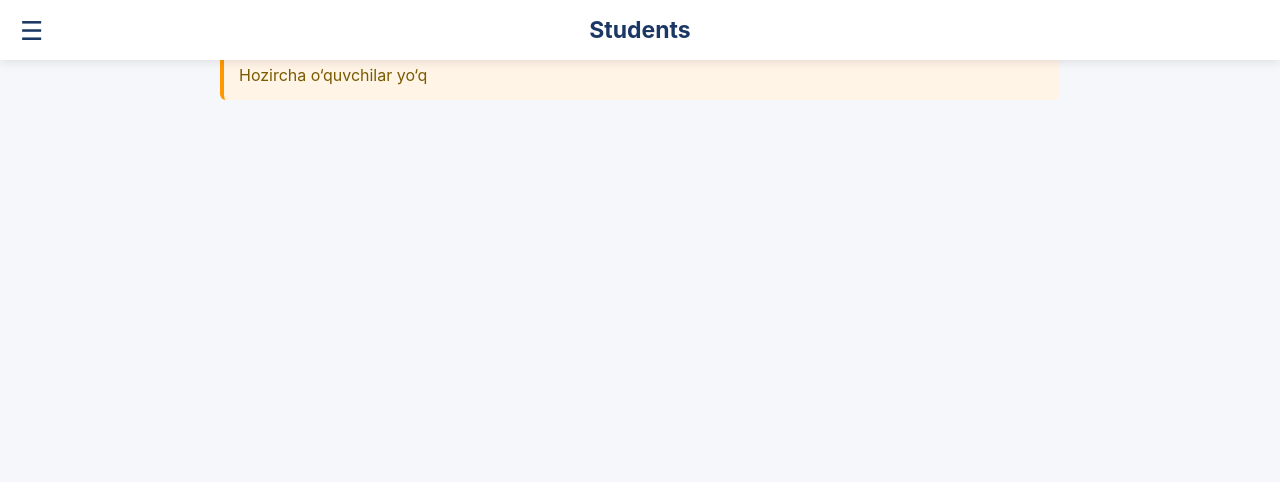
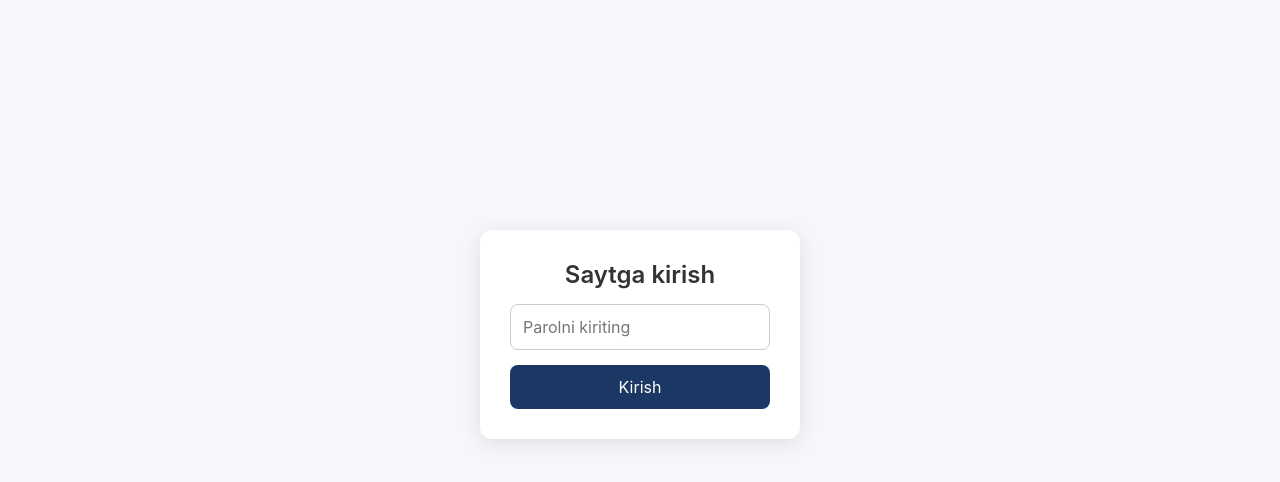
Before and after one commit to Davronbek077/studentfrontend, a React (Vite) app: page /group/1 in a window 1280 px wide. Shown: the top 482 px of the page. Built offline with nearby package versions, Linux system fonts and the light colour scheme; no server answers.

Commit message:
last bugs fixed

```diff
--- a/package.json
+++ b/package.json
@@ -13,7 +13,8 @@
     "axios": "^1.13.2",
     "react": "^18.3.1",
     "react-dom": "^18.3.1",
-    "react-router-dom": "^7.9.6"
+    "react-router-dom": "^7.9.6",
+    "react-toastify": "^11.0.5"
   },
   "devDependencies": {
     "@eslint/js": "^9.13.0",
--- a/src/App.css
+++ b/src/App.css
@@ -7,3 +7,43 @@
   padding: 25px;
   width: 100%;
 }
+
+.password-protect {
+  margin-top: 200px;
+  display: flex;
+  justify-content: center;
+  align-items: center;
+}
+
+.password-box {
+  background: white;
+  padding: 30px;
+  border-radius: 12px;
+  box-shadow: 0 4px 20px rgba(0, 0, 0, 0.1);
+  text-align: center;
+  width: 320px;
+}
+
+.password-box input {
+  width: 100%;
+  padding: 12px;
+  margin: 15px 0;
+  border-radius: 8px;
+  border: 1px solid #ccc;
+  font-size: 16px;
+}
+
+.password-box button {
+  width: 100%;
+  padding: 12px;
+  background: #1b3764;
+  color: white;
+  border: none;
+  border-radius: 8px;
+  cursor: pointer;
+  font-size: 16px;
+}
+
+.password-box button:hover {
+  background: #14294a;
+}
--- a/src/App.jsx
+++ b/src/App.jsx
@@ -10,20 +10,62 @@ import Home from "./pages/Home";
 import GroupPage from "./pages/groupPage/GroupPage";
 import StudentPage from "./pages/studentPage/StudentPage";
 
+import { ToastContainer, toast } from "react-toastify";
+import "react-toastify/dist/ReactToastify.css";
+
 const App = () => {
   const [groups, setGroups] = useState([]);
   const [sidebarOpen, setSidebarOpen] = useState(false);
 
+  const [allowed, setAllowed] = useState(false);
+  const [password, setPassword] = useState("");
+  const correctPassword = "1153";
+
+  const checkPassword = (e) => {
+    e.preventDefault();
+
+    if (password === correctPassword) {
+      setAllowed(true);
+      toast.success("Xush kelibsiz!");
+    } else {
+      toast.error("Parol noto‘g‘ri!");
+    }
+  };
+
   useEffect(() => {
-    api.get("/groups").then(res => setGroups(res.data));
+    api.get("/groups").then((res) => setGroups(res.data));
   }, []);
+
+  if (!allowed) {
+    return (
+      <>
+        <ToastContainer position="top-right" autoClose={3000} />
+
+        <div className="password-protect">
+          <form onSubmit={checkPassword} className="password-box">
+            <h2>Saytga kirish</h2>
+
+            <input
+              type="password"
+              placeholder="Parolni kiriting"
+              value={password}
+              onChange={(e) => setPassword(e.target.value)}
+            />
+
+            <button type="submit">Kirish</button>
+          </form>
+        </div>
+      </>
+    );
+  }
 
   return (
     <BrowserRouter>
+      <ToastContainer position="top-right" autoClose={3000} />
+
       <Navbar openSidebar={() => setSidebarOpen(true)} />
 
       <div className="app-container">
-
         <Sidebar
           groups={groups}
           setGroups={setGroups}
@@ -38,7 +80,6 @@ const App = () => {
             <Route path="/student/:id" element={<StudentPage />} />
           </Routes>
         </div>
-
       </div>
     </BrowserRouter>
   );
--- a/src/components/addStudentForm/AddStudentForm.jsx
+++ b/src/components/addStudentForm/AddStudentForm.jsx
@@ -1,6 +1,7 @@
 import React, { useState, useEffect } from "react";
 import { api } from "../../api/api";
 import "./AddStudentForm.css";
+import { toast } from "react-toastify";
 
 const Add = () => {
   const [groups, setGroups] = useState([]);
@@ -18,7 +19,7 @@ const Add = () => {
   const [paymentStatus, setPaymentStatus] = useState("Qilinmagan");
   const [notes, setNotes] = useState("");
 
-  // 🔥 Backenddan guruhlarni olish
+  // 🔥 Guruhlarni backenddan olish
   useEffect(() => {
     api.get("/groups").then((res) => {
       setGroups(res.data);
@@ -29,10 +30,11 @@ const Add = () => {
     e.preventDefault();
 
     if (!groupId) {
-      alert("Iltimos, guruhni tanlang!");
+      toast.error("Iltimos, guruh tanlang!");
       return;
     }
 
+    try {
       await api.post("/students", {
         name,
         phone,
@@ -45,7 +47,22 @@ const Add = () => {
         notes,
       });
 
-    alert("O‘quvchi qo‘shildi!");
+      toast.success("O‘quvchi muvaffaqiyatli qo‘shildi!");
+
+      // Formani tozalash
+      setName("");
+      setPhone("");
+      setFatherName("");
+      setFatherPhone("");
+      setMotherName("");
+      setMotherPhone("");
+      setNotes("");
+      setGroupId("");
+      setPaymentStatus("Qilinmagan");
+
+    } catch (err) {
+      toast.error("Xatolik! O‘quvchi qo‘shilmadi.");
+    }
   };
 
   return (
@@ -53,6 +70,7 @@ const Add = () => {
       <h2>O‘quvchi qo‘shish</h2>
 
       <form onSubmit={handleSubmit} className="add-form">
+
         <select value={groupId} onChange={(e) => setGroupId(e.target.value)}>
           <option value="">Guruh tanlang</option>
           {groups.map((group) => (
@@ -62,14 +80,14 @@ const Add = () => {
           ))}
         </select>
 
-        <input placeholder="O'quvchi ismi" onChange={(e) => setName(e.target.value)} />
-        <input placeholder="O'quvchi telefoni" onChange={(e) => setPhone(e.target.value)} />
+        <input value={name} placeholder="O'quvchi ismi" onChange={(e) => setName(e.target.value)} />
+        <input value={phone} placeholder="O'quvchi telefoni" onChange={(e) => setPhone(e.target.value)} />
 
-        <input placeholder="Otasining ismi" onChange={(e) => setFatherName(e.target.value)} />
-        <input placeholder="Otasining telefoni" onChange={(e) => setFatherPhone(e.target.value)} />
+        <input value={fatherName} placeholder="Otasining ismi" onChange={(e) => setFatherName(e.target.value)} />
+        <input value={fatherPhone} placeholder="Otasining telefoni" onChange={(e) => setFatherPhone(e.target.value)} />
 
-        <input placeholder="Onasining ismi" onChange={(e) => setMotherName(e.target.value)} />
-        <input placeholder="Onasining telefoni" onChange={(e) => setMotherPhone(e.target.value)} />
+        <input value={motherName} placeholder="Onasining ismi" onChange={(e) => setMotherName(e.target.value)} />
+        <input value={motherPhone} placeholder="Onasining telefoni" onChange={(e) => setMotherPhone(e.target.value)} />
 
         <label>To‘lov holati:</label>
         <select value={paymentStatus} onChange={(e) => setPaymentStatus(e.target.value)}>
@@ -77,7 +95,7 @@ const Add = () => {
           <option value="Qilingan">Qilingan</option>
         </select>
 
-        <textarea placeholder="Izoh" onChange={(e) => setNotes(e.target.value)} />
+        <textarea value={notes} placeholder="Izoh" onChange={(e) => setNotes(e.target.value)} />
 
         <button type="submit">Qo‘shish</button>
       </form>
--- a/src/components/studentList/StudentList.css
+++ b/src/components/studentList/StudentList.css
@@ -2,14 +2,16 @@
   max-width: 600px;
   margin: 40px auto;
   background: #ffffff;
-  padding: 25px; /* ro'yxat ichidagi content uchun */
+
+  padding: 0 22px 15px; /* Yuqoridan 0! — shunda h2 tepaga yopishadi */
+
   border-radius: 12px;
   box-shadow: 0 4px 14px rgba(0, 0, 0, 0.08);
 
   max-height: 555px;
   overflow-y: scroll;
-  scrollbar-width: none; /* Firefox */
-  -ms-overflow-style: none; /* IE 10+ */
+  scrollbar-width: none;
+  -ms-overflow-style: none;
 }
 
 .students-list::-webkit-scrollbar {
@@ -24,11 +26,12 @@
   font-weight: bold;
 
   position: sticky;
-  top: 0; /* Tepaga yopishib turadi */
+  top: 0; /* to‘liq tepaga yopishadi */
   background: #ffffff;
   z-index: 10;
-  margin-bottom: 15px; /* pastki bo'shliq */
-  padding: 10px 0; /* biroz yuqoridan va pastdan padding */
+
+  margin: 0;
+  padding: 20px 0; /* h2 o‘zining ichki balandligi */
 }
 
 
```
Also changed, not shown: vercel.json (added), 1 other file (tests, documents, lock files or other folders). Lines whose indentation alone changed are shown as unchanged.
